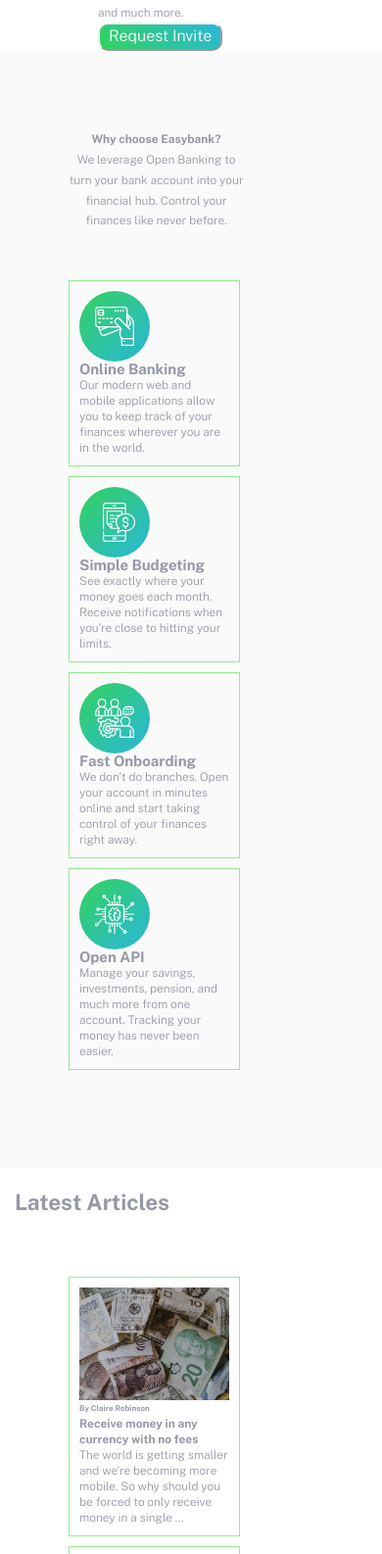
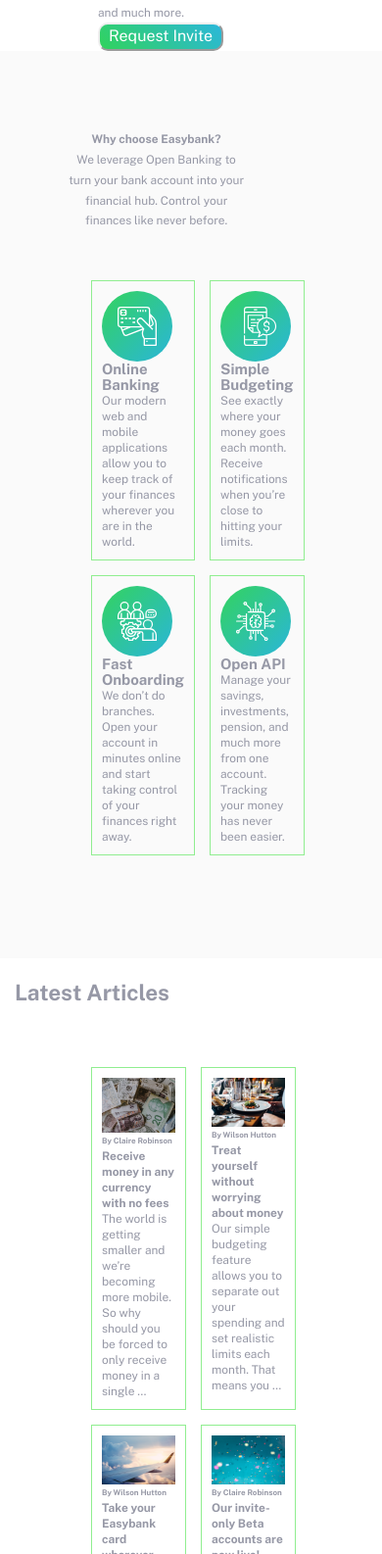
Before and after one commit to Stephenpleasant/easybank-landing-page-master, a plain HTML site: page index.html in a window 390 px wide. Shown: the part 684-2270 px from the top of the page at 98% size. Drawn offline with nearby package versions, Linux system fonts and the light colour scheme; a web font is replaced by a local one.

Commit message:
first commit

```diff
--- a/index.html
+++ b/index.html
@@ -41,7 +41,7 @@
   <img src="images/bg-intro-mobile.svg" alt="">
  </section>
 
-  <section class="flex">
+  <section class="flex fella">
     <div class="fs-200 one">
    <h1 class="fs-700">Next generation digital banking</h1>
 
--- a/style.css
+++ b/style.css
@@ -54,7 +54,6 @@ body{
     background-color: var(--Light-Grayish-Blue);
     line-height: 1.3rem;
     display: grid;
-    font-weight: 100;
     grid-template-rows: min-content 1fr;
     overflow-x: hidden;
 }
@@ -246,7 +245,7 @@ button{
     text-decoration: none;
 }
 
-@media (max-width: 35rem) {
+@media (max-width: 30rem) {
 .primary-navigation{
         position: fixed;
         height: 250px;
@@ -330,8 +329,6 @@ button{
     padding: 0 10px;
     grid-template-columns: 1fr;
 }
-
-
     .fs{
         font-size: var(--fs-200);
     }
@@ -339,11 +336,57 @@ button{
         padding: 2px 5px;
         font-size: var(--fs-200);
     }
-
 }
 
 @media (max-width: 45rem) {
     .primary-navigation{
         margin-block: 2em;
     }
-}
+
+    .section-p1{
+        padding: 80px 0 100px;
+    }
+    .section-p2{
+        padding: 40px 80px;
+    }
+    button{
+        justify-content: center;
+    }
+        .boxes{
+            margin-top: 10px;
+        }
+        .boxes > h1{
+            padding: 15px;
+        }
+        .two{
+            margin-left: 5em;
+            text-align: center;
+            width: 100%;
+            font-size: var(--fs-200);
+        }
+        .one{
+            font-size: var(--fs-200);
+        }
+
+
+        .hide{
+            display: none;
+        }
+    .sec{
+       inset: 10% 60% 10% 10%;
+       margin-left: 20%;
+        width: 60%;
+        padding: 0 10px;
+        grid-template-columns: 1fr 1fr;
+    }
+        .fs{
+            font-size: var(--fs-200);
+        }
+       .bbi{
+            padding: 2px 5px;
+            font-size: var(--fs-200);
+        }
+        .bobo{
+            margin:0 0 5px 5px;
+        }
+    }
```
